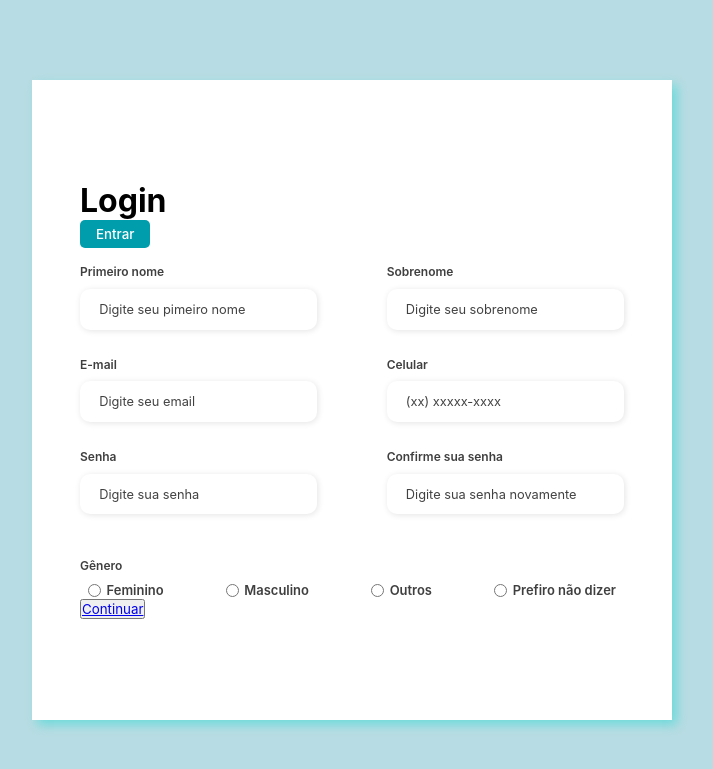
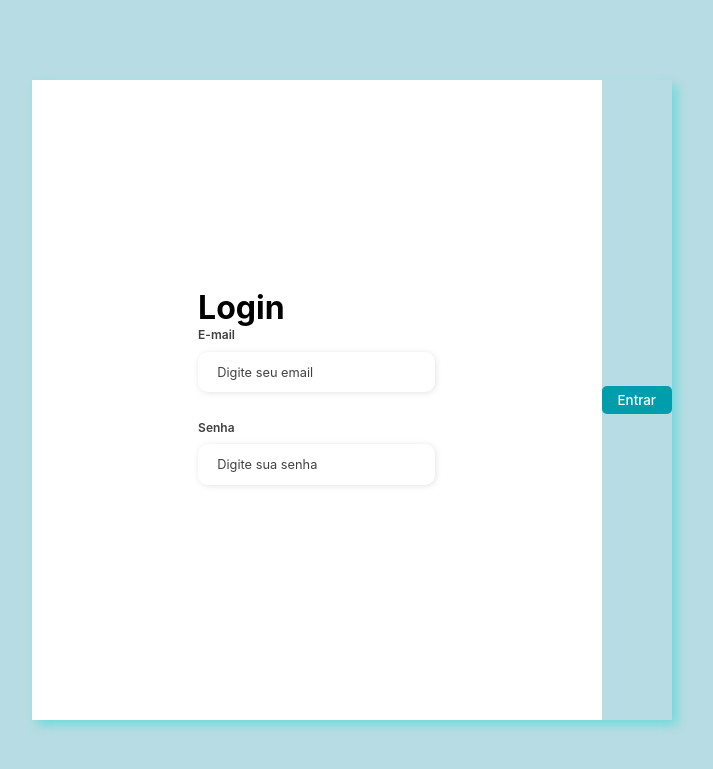
Before and after one commit to sergiomoura/0721-pi-grupo-1, a Node server app: page /login in a window 1280 px wide. Shown: the top 769 px of the page, without its empty margins (288-1001 px from the left). Run offline with Node 20, Linux system fonts and the light colour scheme.

Commit message:
algumas alterações foram feitas no login EJS/CSS

```diff
--- a/views/login.ejs
+++ b/views/login.ejs
@@ -17,20 +17,6 @@
                 <div class="title">
                     <h1>Login</h1>
                 </div>
-                <div class="login-button">
-                    <button><a href="#">Entrar</a></button>
-                </div>
-
-                <div class="input-group">
-                    <div class="input-box">
-                        <label for="firstname">Primeiro nome</label>
-                        <input id="firstname" type="text" name="firstname" placeholder="Digite seu pimeiro nome" required>
-                    </div>
-
-                    <div class="input-box">
-                        <label for="lastname">Sobrenome</label>
-                        <input id="lastname" type="text" name="lastname" placeholder="Digite seu sobrenome" required>
-                    </div>
 
                     <div class="input-box">
                         <label for="email">E-mail</label>
@@ -38,51 +24,14 @@
                     </div>
 
                     <div class="input-box">
-                        <label for="number">Celular</label>
-                        <input id="number" type="tel" name="number" placeholder="(xx) xxxxx-xxxx" required>
-                    </div>
-
-                    <div class="input-box">
                         <label for="password">Senha</label>
                         <input id="password" type="password" name="password" placeholder="Digite sua senha" required>
                     </div>
-
-                    <div class="input-box">
-                        <label for="Confirmpassword">Confirme sua senha</label>
-                        <input id="Confirmpassword" type="password" name="Confirmpassword" placeholder="Digite sua senha novamente" required>
-                    </div>
                 </div>
-                <div class="gender-inputs">
-                    <div class="gender-title">
-                        <h6>Gênero</h6>
-                    </div>
-
-                    <div class="gender-group">
-                        <div class="gender-input">
-                            <input type="radio" id="female" name="gender">
-                            <label for="female">Feminino</label>
-                        </div>
-
-                        <div class="gender-input">
-                            <input type="radio" id="male" name="gender">
-                            <label for="male">Masculino</label>
-                        </div>
-
-                        <div class="gender-input">
-                            <input type="radio" id="others" name="gender">
-                            <label for="others">Outros</label>
-                        </div>
-
-                        <div class="gender-input">
-                            <input type="radio" id="none" name="gender">
-                            <label for="none">Prefiro não dizer</label>
-                        </div>
-                    </div>
+                <div class="login-button">
+                    <button><a href="#">Entrar</a></button>
                 </div>
 
-                <div class="continue-bottom">
-                    <button><a href="#">Continuar</a></button>
-                </div>
             </form>
         </div>
     </div>
```
